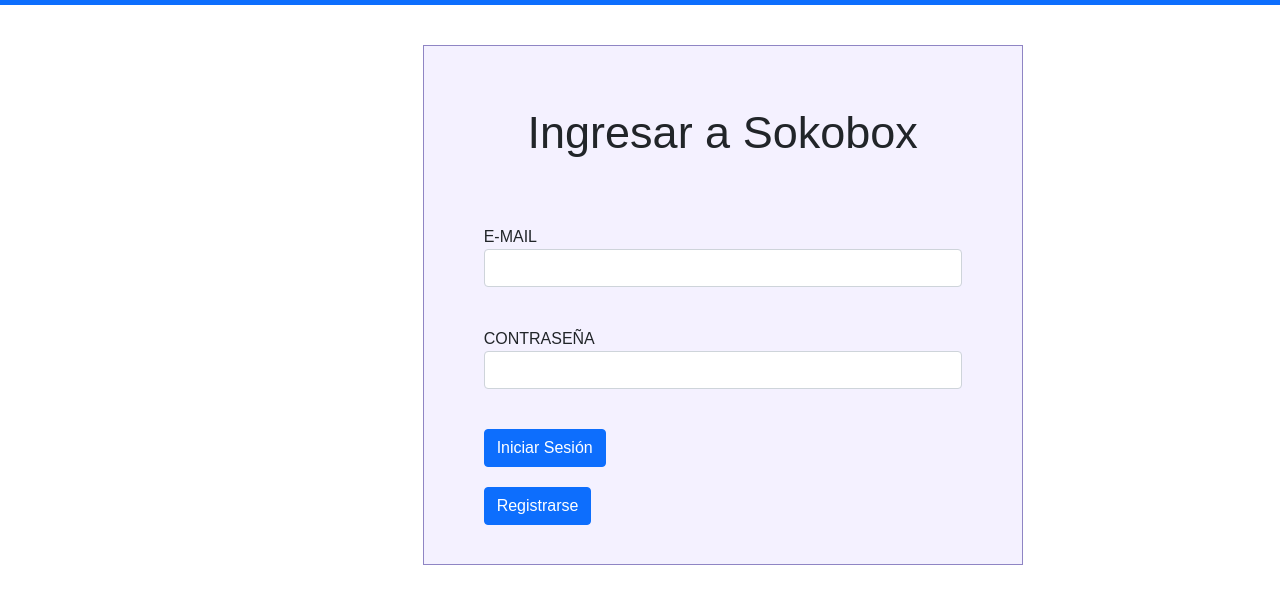
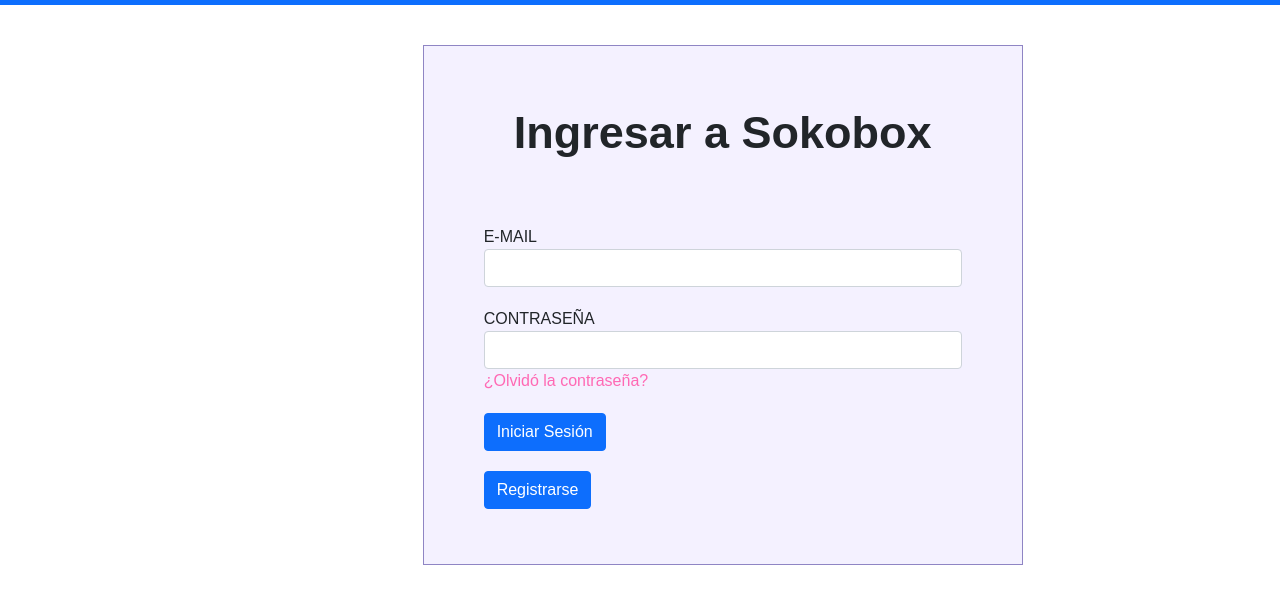
Before and after one commit to GisellaFlores/proyectoSokobox, a plain HTML site: page perfil.html in a window 1280 px wide. Shown: the part 67-670 px from the top of the page. Drawn offline with nearby package versions, Linux system fonts and the light colour scheme.

Commit message:
commit hololi

```diff
--- a/perfil.html
+++ b/perfil.html
@@ -60,6 +60,7 @@
                     <div class="form-group">
                         <label for="password">CONTRASEÑA</label>
                         <input type="password" class="form-control" id="exampleInputPassword1">
+                        <p>¿Olvidó la contraseña?</p>
                     </div>
                     <button type="submit" class="btn btn-primary btn-block">Iniciar Sesión</button>
                 </form>
@@ -85,6 +86,7 @@
                       <div class="modal-footer">
                         <button type="button" class="btn btn-secondary" data-bs-dismiss="modal">Cancelar</button>
                         <button type="button" class="btn btn-primary">Registrarse</button>
+
                       </div>
                     </div>
                   </div>
--- a/style.css
+++ b/style.css
@@ -65,9 +65,15 @@
     margin-bottom: 65px;
     text-align: center;
     font-size: 45px;
+    font-weight: bolder;
+
   }
   .form-group {
-    margin-bottom: 40px;
+    margin-bottom: 20px;
+
+  }
+  .form-group p{
+    color: #ff69b4;
   }
   .modal-button {
     margin-top: 20px;
```
